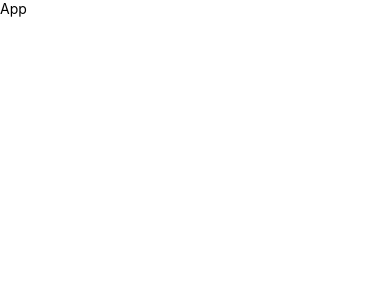
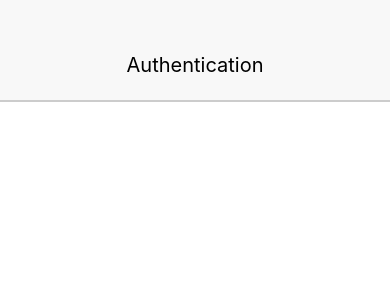
Before and after one commit to bfazeli/Auth, a React Native app: screen / in a window 390 px wide. Shown: the top 300 px of the page. Built offline with nearby package versions, Linux system fonts and the light colour scheme.

Commit message:
Update: Added Components and set up header

```diff
--- a/src/App.js
+++ b/src/App.js
@@ -1,11 +1,12 @@
 import React, { Component } from 'react'
 import { View, Text} from 'react-native'
+import { Header } from './Components/Common'
 
 class App extends Component {
   render() {
     return(
       <View>
-        <Text>App</Text>
+        <Header headerText= "Authentication" />
       </View>
     )
   }
--- /dev/null
+++ b/src/Components/Common/Button.js
@@ -0,0 +1,35 @@
+import React from 'react'
+import { Text, TouchableOpacity } from 'react-native'
+
+const Button = ({ onPress, children }) => {
+    const { buttonStyle, textStyle } = styles
+
+    return (
+        <TouchableOpacity style={ buttonStyle } onPress={ onPress }>
+            <Text style={ textStyle }>{children}</Text>
+        </TouchableOpacity>
+    )
+}
+
+const styles = {
+    textStyle: {
+        alignSelf: 'center',
+        color: '#007aff',
+        fontSize: 16,
+        fontWeight: '600',
+        paddingTop: 10,
+        paddingBottom: 10,
+    },
+    buttonStyle: {
+        flex: 1,
+        alignSelf: 'stretch',
+        backgroundColor: '#fff',
+        borderRadius: 5,
+        borderWidth: 1,
+        borderColor: '#007aff',
+        marginLeft: 5,
+        marginRight: 5,
+    }
+}
+
+export { Button }
--- /dev/null
+++ b/src/Components/Common/Card.js
@@ -0,0 +1,29 @@
+import React from 'react'
+import { View } from 'react-native'
+
+const Card = (props) => {
+    return(
+        <View style={styles.containerStyle}>
+            {props.children}
+        </View>
+    )
+}
+
+const styles = {
+    containerStyle: {
+        borderWidth: 1,
+        borderRadius: 2,
+        borderColor: '#ddd',
+        borderBottomWidth: 0,
+        shadowColor: '#000',
+        shadowOffset: { width: 0, height: 2},
+        shadowOpacity: 0.1,
+        shadowRadius: 2,
+        elevation: 1,
+        marginLeft: 5,
+        marginRight: 5,
+        marginTop: 10,
+    }
+}
+
+export { Card }
--- /dev/null
+++ b/src/Components/Common/CardSection.js
@@ -0,0 +1,24 @@
+import React from 'react'
+import { View } from 'react-native'
+
+const CardSection = (props) => {
+    return (
+        <View style={styles.containerStyle}>
+            {props.children}
+        </View>
+    )
+}
+
+const styles = {
+    containerStyle: {
+        borderBottomWidth: 1,
+        padding: 5,
+        backgroundColor: '#fff',
+        justifyContent: 'flex-start',
+        flexDirection: 'row',
+        borderColor: '#ddd',
+        position: 'relative',
+    }
+}
+
+export { CardSection }
--- /dev/null
+++ b/src/Components/Common/Header.js
@@ -0,0 +1,36 @@
+// Import libraries for making a comp
+import React from 'react'
+import { Text, View } from 'react-native'
+
+// Make a comp
+const Header = (props) => {
+    // Object destructuring
+    const { textStyle, viewStyle } = styles
+
+    return (
+        <View style={viewStyle}>
+            <Text style={textStyle}>{props.headerText}</Text>
+        </View>
+    )
+}
+
+const styles = {
+    viewStyle: {
+        backgroundColor: '#F8F8F8',
+        justifyContent: 'center',
+        alignItems: 'center',
+        height: 100,
+        paddingTop: 30,
+        shadowColor: '#000',
+        shadowOffset: { width: 0, height: 2 },
+        shadowOpacity: 0.2,
+        elevation: 2,
+        position: 'relative'
+    },
+    textStyle: {
+        fontSize: 20
+    }
+}
+
+// Make the comp avail to other parts of the app
+export { Header }
--- /dev/null
+++ b/src/Components/Common/index.js
@@ -0,0 +1,4 @@
+export * from './Button'
+export * from './Card'
+export * from './CardSection'
+export * from './Header'
```
